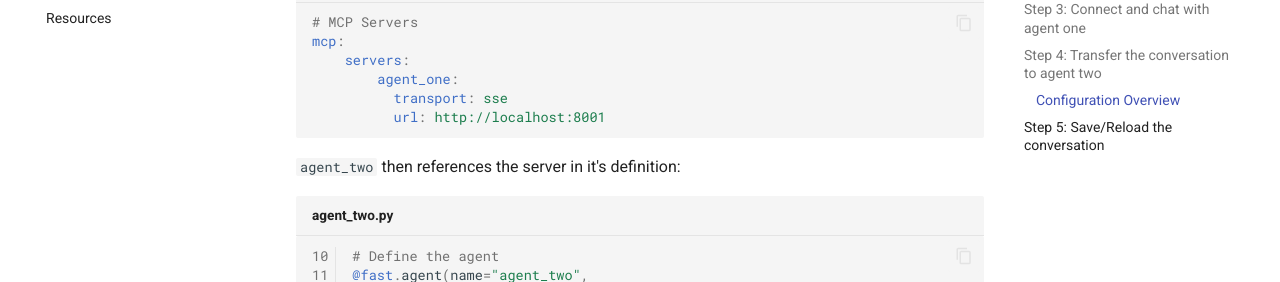
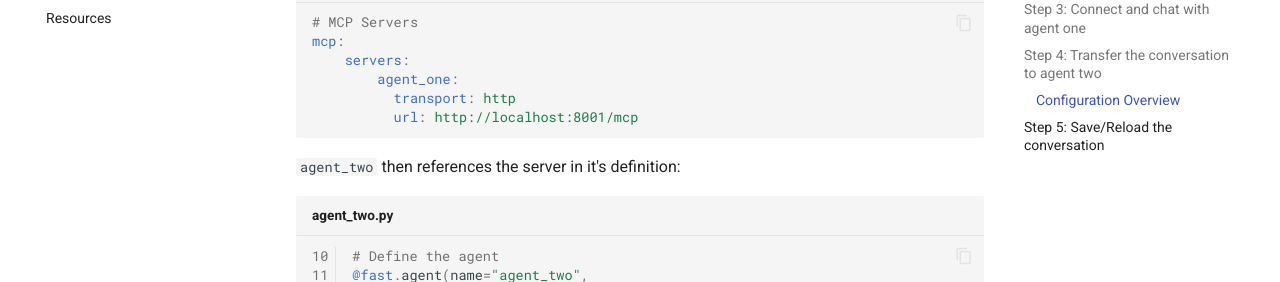
Before and after one commit to evalstate/fast-agent-docs, an MkDocs documentation site: the page built from docs/mcp/state_transfer.md, in a window 1280 px wide and 1400 px high, scrolled down 3885 px. Shown: the part 171-453 px from the top of the window. Built offline with MkDocs 1.6.1 and Material for MkDocs 9.7.7, drawn with Linux system fonts in a browser that asks for light colours; comment, search, counter and statistics services are not loaded; some of the changed text lies outside the part shown.

Commit message:
update state-transfer docs

````diff
--- a/docs/mcp/state_transfer.md
+++ b/docs/mcp/state_transfer.md
@@ -150,8 +150,8 @@ You can now continue the chat with `agent_two` (potentially using different Mode
 mcp:
     servers:
         agent_one:
-          transport: sse
-          url: http://localhost:8001
+          transport: http
+          url: http://localhost:8001/mcp
 ```
 
 `agent_two` then references the server in it's definition:
@@ -189,8 +189,8 @@ mcp:
             command: prompt-server
             args: ["history.json"]
         agent_one:
-          transport: sse
-          url: http://localhost:8001
+          transport: http
+          url: http://localhost:8001/mcp
 ```
 
 And then update `agent_two.py` to use the new server:
````
